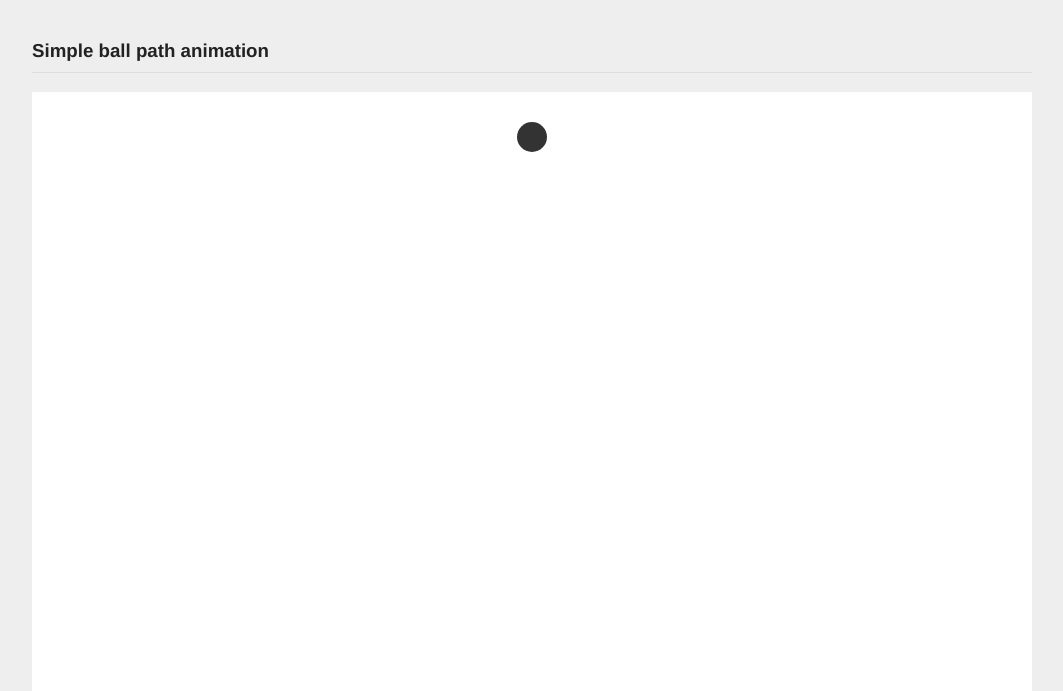
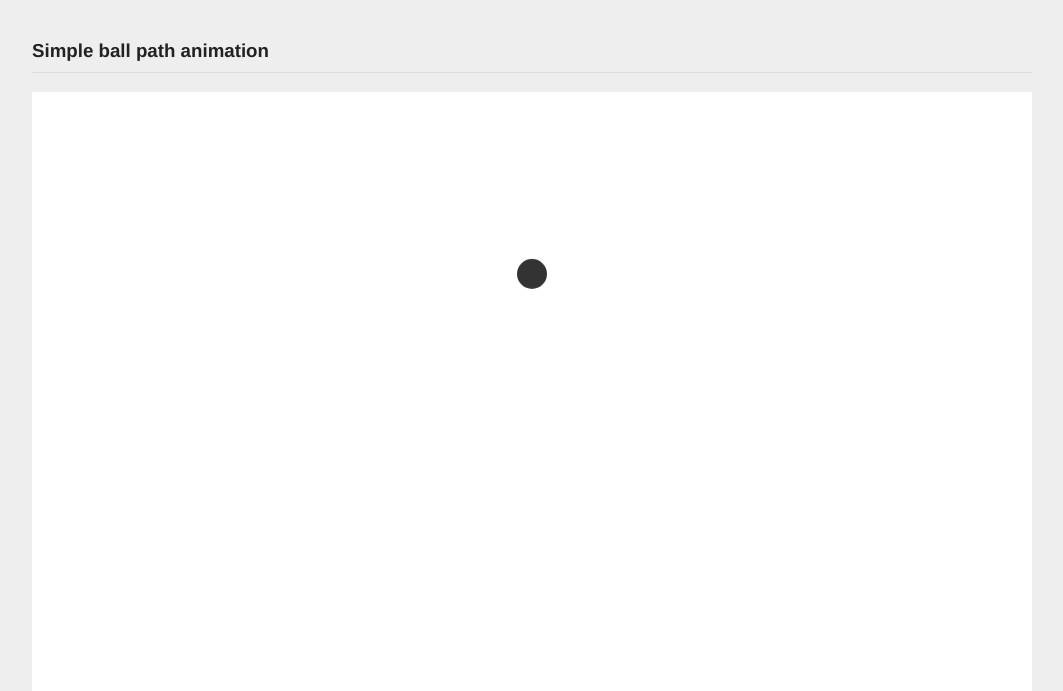
Before and after one commit to pauljnoble/front-end-intro, a PHP site: page / in a window 1280 px wide. Shown: the top 691 px of the page, without its empty margins (108-1171 px from the left). Run offline with PHP 8.4, Linux system fonts and the light colour scheme.

Commit message:
Update css file.

```diff
--- a/Lesson-4/Demos/4.4-CSS-Timeline/css/main.css
+++ b/Lesson-4/Demos/4.4-CSS-Timeline/css/main.css
@@ -16,16 +16,15 @@
     border-radius: 50%;
 }
 
-/*.animation {
-    animation-name: move-on-path;
+.animation {
+    animation-name: move;
     animation-duration: 6s;
-    animation-delay: 1s;
-    animation-timing-function: linear;
+    animation-timing-function: ease-out;
     animation-iteration-count: infinite;
 }
 
 
-@keyframes move-on-path {
+@keyframes move {
     0% {
         transform: translateY(0);
     }
@@ -44,7 +43,7 @@
     80% {
         transform: translateY(200px) translateX(-400px);
     }
-} */
+}
 
 
 
--- a/Lesson-4/Demos/4.4-CSS-Timeline/index.html
+++ b/Lesson-4/Demos/4.4-CSS-Timeline/index.html
@@ -8,7 +8,7 @@
         <main>
             <h3>Simple ball path animation</h3>
             <div class="container">
-                <span class="ball"></span>
+                <span class="ball animation"></span>
             </div>
 
             Also see: <a href="https://codepen.io/2xsamurai/pen/bpvdyE" target="_blank">day night animation cycle</a>
```
